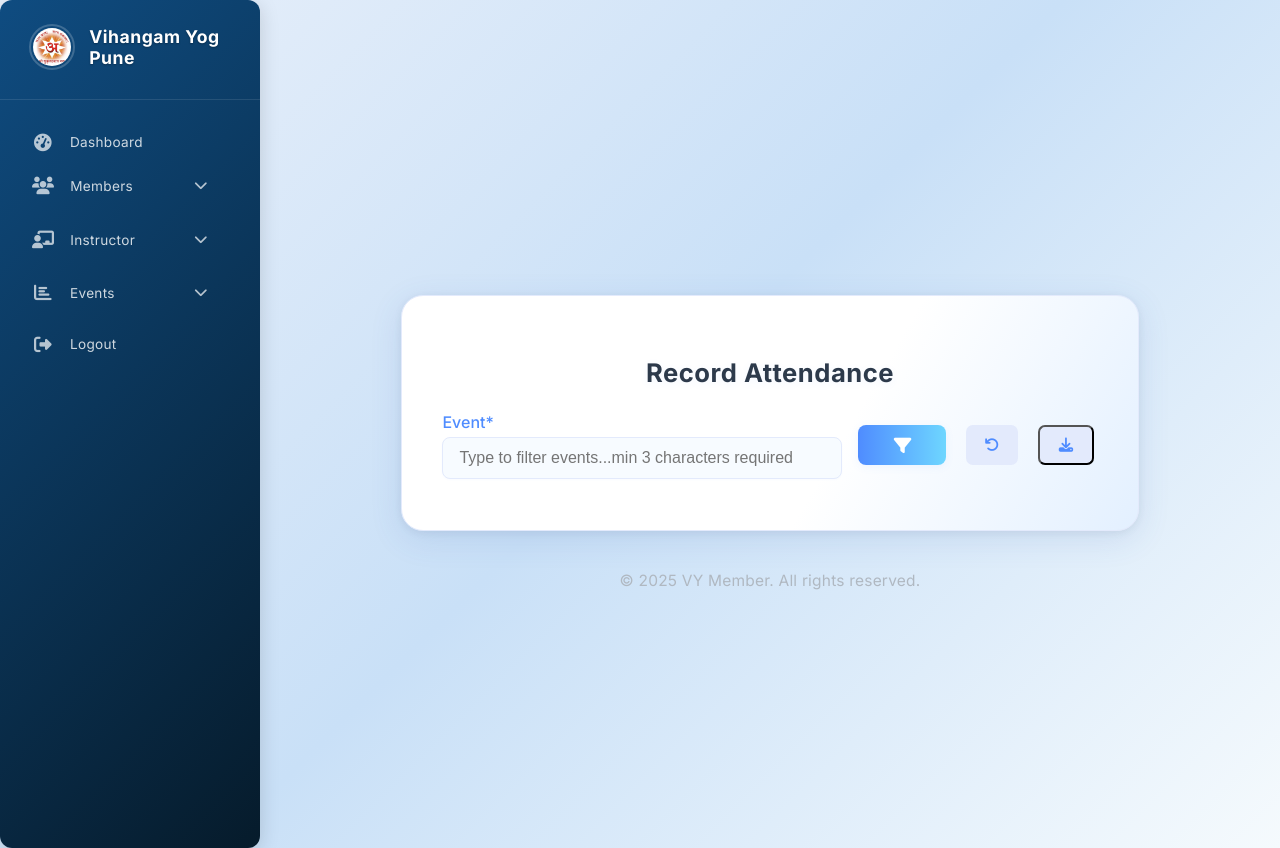
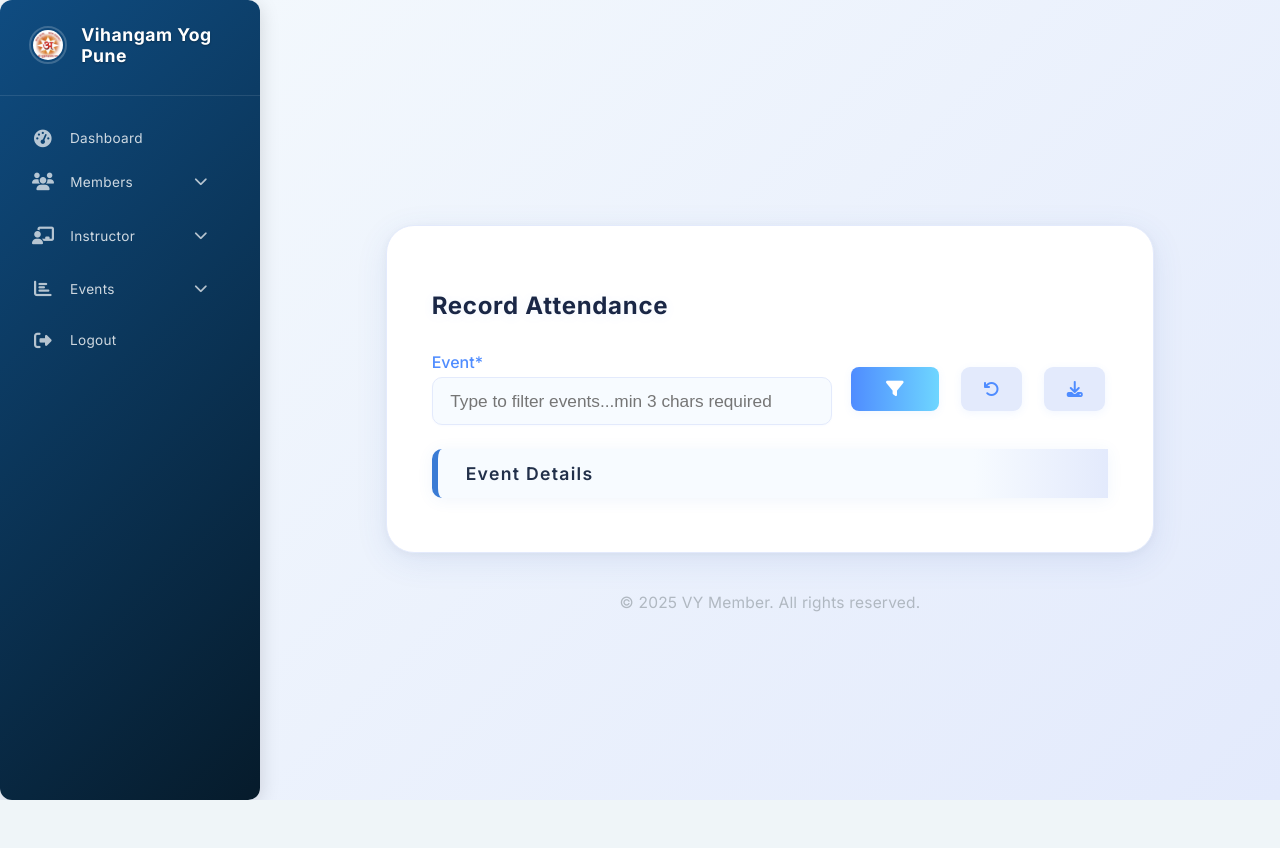
Before and after one commit to sant-anurag/vymember, a Django app: template member_manage/templates/record_attendance.html in a window 1280 px wide. After the commit the page ends 800 px from the top, so only its background shows below. Run offline with Django 5.2, Linux system fonts and the light colour scheme; the template is opened without the code that fills it, so the values that code supplies are empty.

Commit message:
css styling improved for record attendance form

```diff
--- a/member_manage/static/css/record_attendance.css
+++ b/member_manage/static/css/record_attendance.css
@@ -1,44 +1,63 @@
 body {
-    background: linear-gradient(135deg, #e9f0fa 0%, #c9e0f7 50%, #f5fafd 100%);
+    background: linear-gradient(135deg, #f5fafd 0%, #e3eafc 100%);
     min-height: 100vh;
     margin: 0;
     font-family: 'Inter', 'Roboto', Arial, sans-serif;
 }
 
+body, *, *::before, *::after {
+    box-sizing: border-box;
+}
+
 .attendance-section {
-    background: linear-gradient(120deg, #ffffff 60%, #e3f0ff 100%);
-    padding: 2.5rem 2.5rem 2rem 2.5rem;
-    border-radius: 22px;
-    box-shadow: 0 8px 32px rgba(60, 100, 180, 0.13), 0 2px 8px rgba(0,0,0,0.06);
-    max-width: 900px;
+    background: #fff;
+    padding: 2.8rem 2.8rem 2.2rem 2.8rem;
+    border-radius: 28px;
+    box-shadow: 0 8px 32px rgba(60, 100, 180, 0.10), 0 2px 8px rgba(0,0,0,0.04);
+    max-width: 950px;
     margin: 3.5rem auto 0 auto;
     display: flex;
     flex-direction: column;
-    align-items: center;
+    align-items: stretch; /* changed from center */
     border: 1.5px solid #e3eafc;
     position: relative;
 }
 
+.filter-row,
+.event-details-row,
+.attendance-register-header,
+#attendanceRows,
+.form-actions {
+    width: 100%;
+    max-width: 100%;
+}
+
+.event-details-header {
+    width: 100%;
+    max-width: 100%;
+}
+
 .attendance-section h2 {
-    color: #2d3a4b;
-    font-size: 1.6rem;
-    font-weight: 800;
-    margin-bottom: 1.5rem;
-    letter-spacing: 0.5px;
-    text-shadow: 0 2px 8px rgba(79,140,255,0.07);
+    color: #1a2746;
+    font-size: 1.5rem;
+    font-weight: 900;
+    margin-bottom: 2rem;
+    letter-spacing: 0.7px;
+    text-shadow: 0 2px 12px rgba(79,140,255,0.08);
 }
 
 .status-message {
     background: linear-gradient(90deg, #e3f0ff 0%, #f7fbff 100%);
-    color: #2d3a4b;
-    padding: 0.7rem 1rem;
-    border-radius: 7px;
-    margin-bottom: 1.1rem;
-    font-size: 1rem;
+    color: #1a2746;
+    padding: 1rem 1.3rem;
+    border-radius: 10px;
+    margin-bottom: 1.3rem;
+    font-size: 1.08rem;
     text-align: center;
-    border: 1px solid #b3d4fc;
-    box-shadow: 0 1px 4px rgba(79,140,255,0.06);
+    border: 1.5px solid #b3d4fc;
+    box-shadow: 0 2px 8px rgba(79,140,255,0.08);
 }
+
 .event-dropdown-list {
     position: absolute;
     top: 100%;
@@ -75,45 +94,58 @@ body {
 .event-dropdown-list li:hover, .event-dropdown-list li.active {
     background: linear-gradient(90deg, #e3f0ff 0%, #f7fbff 100%);
     color: #0f4c81;
-    font-weight: 600;
+    font-weight: 700;
 }
+
 .filter-row {
     display: flex;
-    gap: 1rem;
+    gap: 1.2rem;
     width: 100%;
-    margin-bottom: 1.2rem;
+    margin-bottom: 1.5rem;
     align-items: center;
     justify-content: flex-start;
 }
 
-.filter-row select {
+.filter-row select, .filter-row input[type="text"] {
     min-width: 220px;
-    font-size: 1.05rem;
-    padding: 0.7rem 1rem;
-    border-radius: 8px;
+    font-size: 1.08rem;
+    padding: 0.8rem 1.1rem;
+    border-radius: 10px;
     border: 1.5px solid #e3eafc;
     background: #f7fbff;
+    transition: border 0.2s, box-shadow 0.2s;
+}
+
+.filter-row input[type="text"]:focus, .filter-row select:focus {
+    border: 1.5px solid #4f8cff;
+    box-shadow: 0 2px 8px rgba(79,140,255,0.10);
+    outline: none;
 }
 
 .filter-btn, .reset-btn, .download-btn {
     background: linear-gradient(90deg, #4f8cff 0%, #6ed6ff 100%);
     width: auto;
-    height: 40px;
-    font-size: 0.9rem;
-    border-radius: 7px;
-    padding: 0.7rem 1.2rem;
+    height: 44px;
+    font-size: 1rem;
+    border-radius: 9px;
+    padding: 0.8rem 1.4rem;
     margin-right: 0.2rem;
     display: flex;
     align-items: center;
     justify-content: center;
     box-sizing: border-box;
+    border: none;
+    color: #fff;
+    font-weight: 700;
+    cursor: pointer;
+    transition: background 0.2s, color 0.2s;
+    box-shadow: 0 2px 8px rgba(79,140,255,0.08);
 }
 
 .reset-btn, .download-btn {
     background: #e3eafc;
     color: #4f8cff;
-    font-weight: 600;
-    margin-right: 0.2rem;
+    font-weight: 700;
 }
 
 .reset-btn:hover, .download-btn:hover {
@@ -125,32 +157,51 @@ body {
     background: linear-gradient(90deg, #6ed6ff 0%, #4f8cff 100%);
 }
 
+.event-details-header {
+    display: flex;
+    align-items: center;
+    width: 100%;
+    margin-left: 0;
+    align-self: flex-start;
+    font-size: 1.1rem;
+    font-weight: 600;
+    color: #22304a;
+    background: linear-gradient(90deg, #f7fbff 80%, #e3eafc 100%);
+    border-left: 6px solid #3a7bd5;
+    padding: 14px 28px;
+    margin: 0 0 18px 0;
+    border-radius: 10px 0 0 10px;
+    letter-spacing: 1.3px;
+    box-shadow: 0 2px 16px rgba(58,123,213,0.08);
+    text-align: left;
+}
+
 .event-details-row {
     display: flex;
-    gap: 0.7rem;
+    gap: 1rem;
     width: 100%;
-    margin-bottom: 1.2rem;
+    margin-bottom: 1.5rem;
     flex-wrap: wrap;
     justify-content: flex-start;
 }
 
 .event-details-row input {
-    flex: 1 1 120px;
-    min-width: 120px;
-    max-width: 180px;
+    flex: 1 1 140px;
+    width:auto;
     background: #f7fbff;
     border: 1.5px solid #e3eafc;
-    border-radius: 8px;
-    padding: 0.6rem 0.8rem;
-    font-size: 0.98rem;
+    border-radius: 10px;
+    padding: 0.7rem 1rem;
+    font-size: 0.9rem;
     color: #2d3a4b;
     margin-bottom: 0.2rem;
+    transition: border 0.2s;
 }
 
 .event-details-row input[readonly] {
     background: #f7fbff;
     color: #888;
-    font-weight: 500;
+    font-weight: 600;
 }
 
 .attendance-register-header {
--- a/member_manage/templates/record_attendance.html
+++ b/member_manage/templates/record_attendance.html
@@ -11,7 +11,7 @@
     <form id="eventFilterForm" class="filter-row" method="get" action="{% url 'record_attendance' %}">
         <div class="form-group" style="position: relative; width:400px;">
             <label for="eventFilter">Event<span class="required-asterisk">*</span></label>
-            <input type="text" id="eventFilter" placeholder="Type to filter events...min 3 characters required" autocomplete="off" required>
+            <input type="text" id="eventFilter" placeholder="Type to filter events...min 3 chars required" autocomplete="off" required>
             <input type="hidden" name="event_id" id="eventIdHidden" required>
             <ul id="eventDropdown" class="event-dropdown-list" style="display:none;"></ul>
         </div>
@@ -20,6 +20,9 @@
         <button type="button" class="download-btn" id="downloadBtn" title="Download"><i class="fas fa-download"></i></button>
     </form>
 
+
+    <!-- Add this before the event-details-row -->
+    <div class="event-details-header">Event Details</div>
     <!-- Event Details Row -->
     {% if selected_event %}
     <div class="event-details-row">
@@ -50,7 +53,7 @@
         </div>
         <div class="form-actions">
             <button type="submit" class="save-btn">Save</button>
-            <button type="button" class="reset-btn" id="resetRegisterBtn">Reset</button>
+            <button type="button" class="reset-attendance-btn" id="resetRegisterBtn">Reset</button>
             <a href="{% url 'dashboard' %}" class="close-btn">Close</a>
         </div>
     </form>
```
Also changed, not shown: other parts of member_manage/static/css/record_attendance.css (+99 -63 lines).
